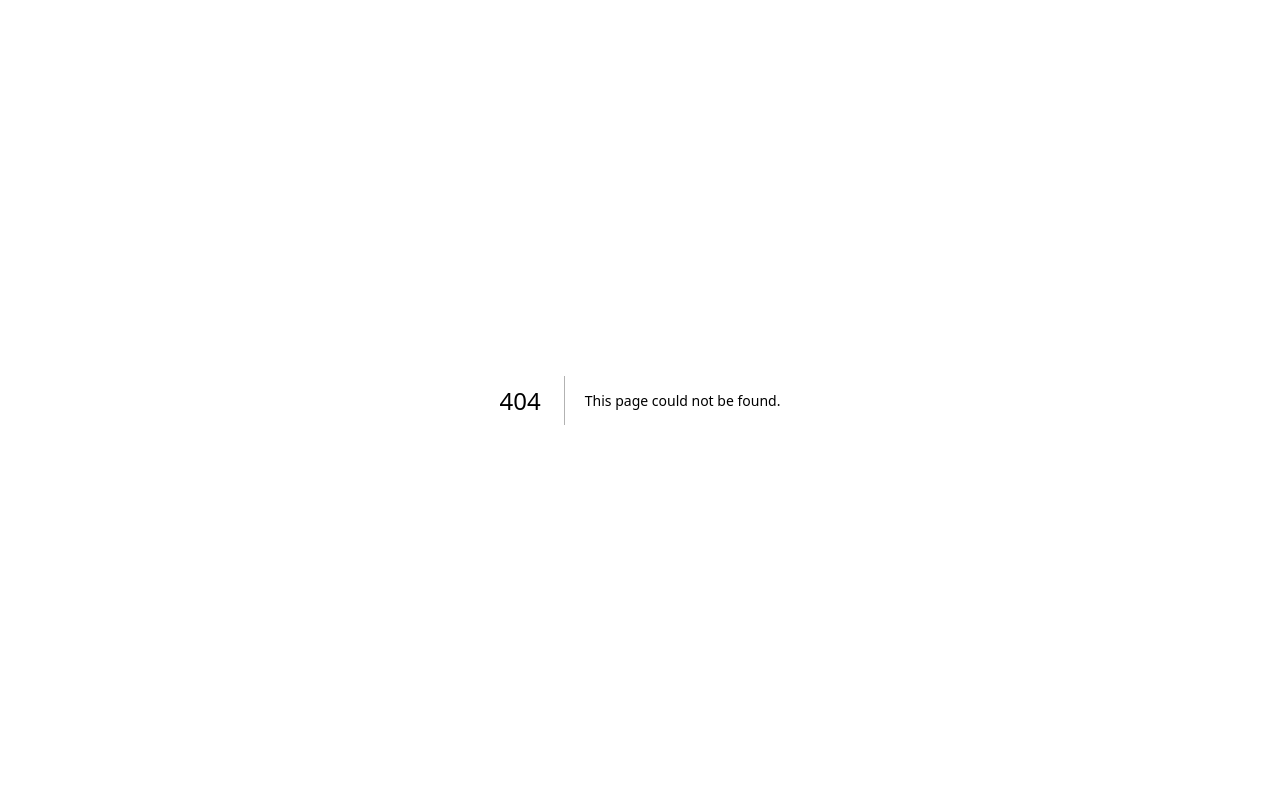
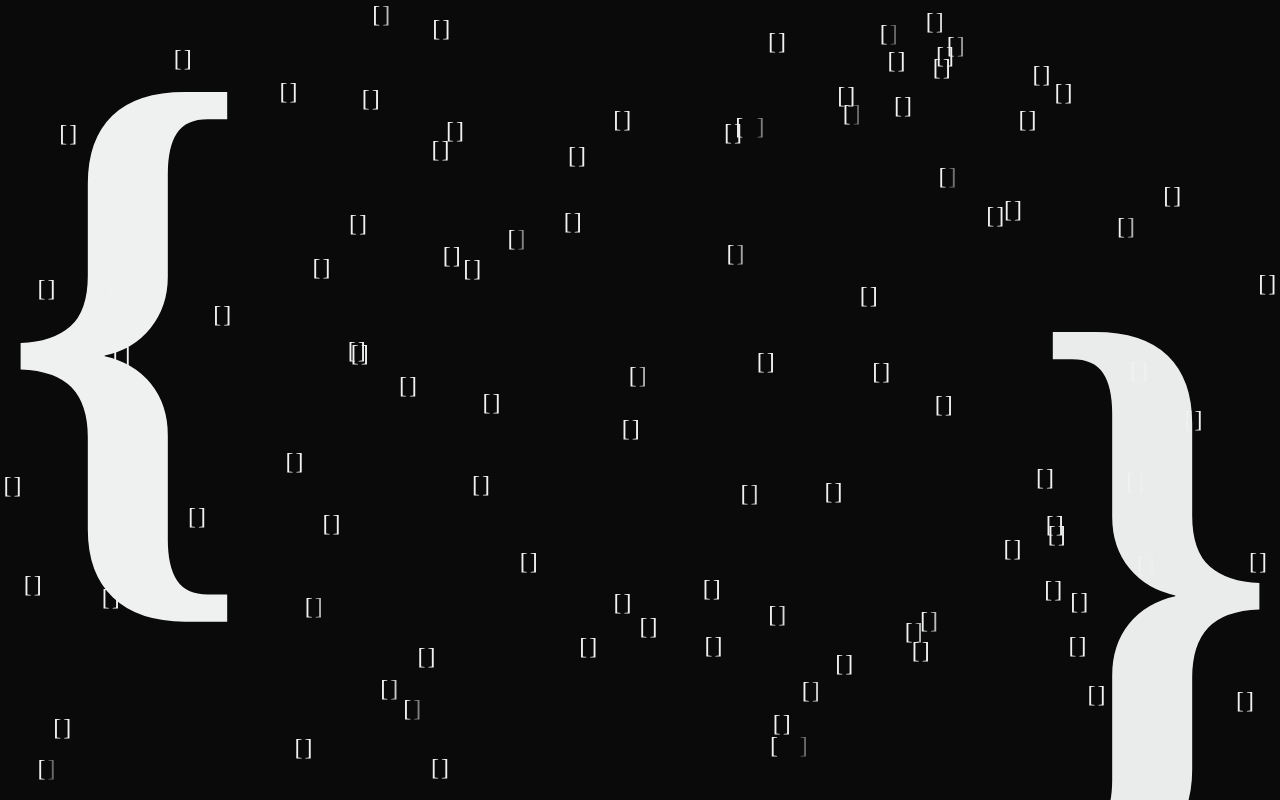
Before and after one commit to zhaovan/at-the-end-of-the-earth-i-find-_, a Next.js app: page /empty in a window 1280 px wide. Before the commit this address had no page. Built offline with nearby package versions, Linux system fonts and the light colour scheme.

Commit message:
add the mepty page because im a dumbass

```diff
--- /dev/null
+++ b/src/app/empty/page.js
@@ -0,0 +1,82 @@
+"use client";
+import { useEffect, useMemo, useState } from "react";
+import styles from "./page.module.css";
+
+export default function Empty() {
+  const [numSpace, setNumSpace] = useState(1);
+  const numItems = 100;
+  const topPos = useMemo(
+    () => [...Array(numItems)].map(() => Math.random() * 95),
+    []
+  );
+  const leftPos = useMemo(
+    () => [...Array(numItems)].map(() => Math.random() * 100),
+    []
+  );
+
+  const animationDelay = useMemo(
+    () => [...Array(numItems)].map(() => Math.random() * 20),
+    []
+  );
+
+  useEffect(() => {
+    const audio = new Audio("/bg.mp3");
+    audio.volume = 0.15;
+    audio.loop = true;
+    document.addEventListener("mousemove", () => {
+      audio.play();
+    });
+  }, []);
+
+  useEffect(() => {
+    const intervalId = setInterval(() => {
+      if (numSpace > 50) {
+        setNumSpace(1);
+      } else {
+        setNumSpace(numSpace + 1);
+      }
+    }, 1000);
+
+    return () => {
+      clearInterval(intervalId);
+    };
+  }, [numSpace]);
+
+  return (
+    <>
+      <div className={styles.noiseLayer} />
+      <div className={styles.container}>
+        <h1 className={styles.empty}>{"{"}</h1>
+        <h1 className={styles.empty2} style={{ animationDelay: "150ms" }}>
+          {"}"}
+        </h1>
+        {[...Array(numItems)].map((_, idx) => {
+          return (
+            <div key={idx}>
+              <p
+                className={styles.emptyBracket}
+                style={{
+                  top: `${topPos[idx]}vh`,
+                  left: `${leftPos[idx]}vw`,
+                }}
+              >
+                {`[`}
+              </p>
+              <p
+                className={styles.emptyBracket2}
+                style={{
+                  top: `${topPos[idx]}vh`,
+                  left: `calc(${leftPos[idx]}vw + 10px)`,
+                  animationDelay: `${animationDelay[idx]}s`,
+                  animationSpeed: `${animationDelay[idx] * 1.1}s`,
+                }}
+              >
+                {"]"}
+              </p>
+            </div>
+          );
+        })}
+      </div>
+    </>
+  );
+}
--- /dev/null
+++ b/src/app/empty/page.module.css
@@ -0,0 +1,89 @@
+.noiseLayer {
+  position: absolute;
+  top: 0;
+  left: 0;
+  width: 100%;
+  height: 100%;
+  /* background: linear-gradient(rgba(0, 0, 0, 0.9), rgba(0, 0, 0, 0.9)),
+    url("/noise.svg"); */
+}
+
+.container {
+  display: flex;
+  position: relative;
+  height: 100vh;
+  max-height: 100vh;
+  overflow: hidden;
+}
+
+.empty,
+.empty2 {
+  font-size: 40rem;
+  width: 50vw;
+  animation: flicker 2s ease-out infinite;
+
+  line-height: 1;
+}
+
+.empty2 {
+  position: absolute;
+  top: 30vh;
+  right: 0;
+  text-align: right;
+}
+
+.emptyBracket,
+.emptyBracket2 {
+  position: absolute;
+  font-size: 1.5rem;
+}
+
+.emptyBracket2 {
+  animation: moveRightAndStutter 10s infinite;
+}
+
+@keyframes flicker {
+  0% {
+    opacity: 1;
+  }
+  30% {
+    opacity: 0.6;
+  }
+  75% {
+    opacity: 1;
+  }
+
+  100% {
+    opacity: 1;
+  }
+}
+
+@keyframes moveRightAndStutter {
+  0% {
+    transform: translateX(0);
+  }
+  10% {
+    opacity: 0.4;
+  }
+
+  25% {
+    opacity: 0.7;
+  }
+
+  45% {
+    opacity: 0.9;
+  }
+  50% {
+    transform: translateX(0);
+  }
+
+  75% {
+    opacity: 0;
+  }
+
+  100% {
+    opacity: 1;
+
+    transform: translateX(20vw);
+  }
+}
```
